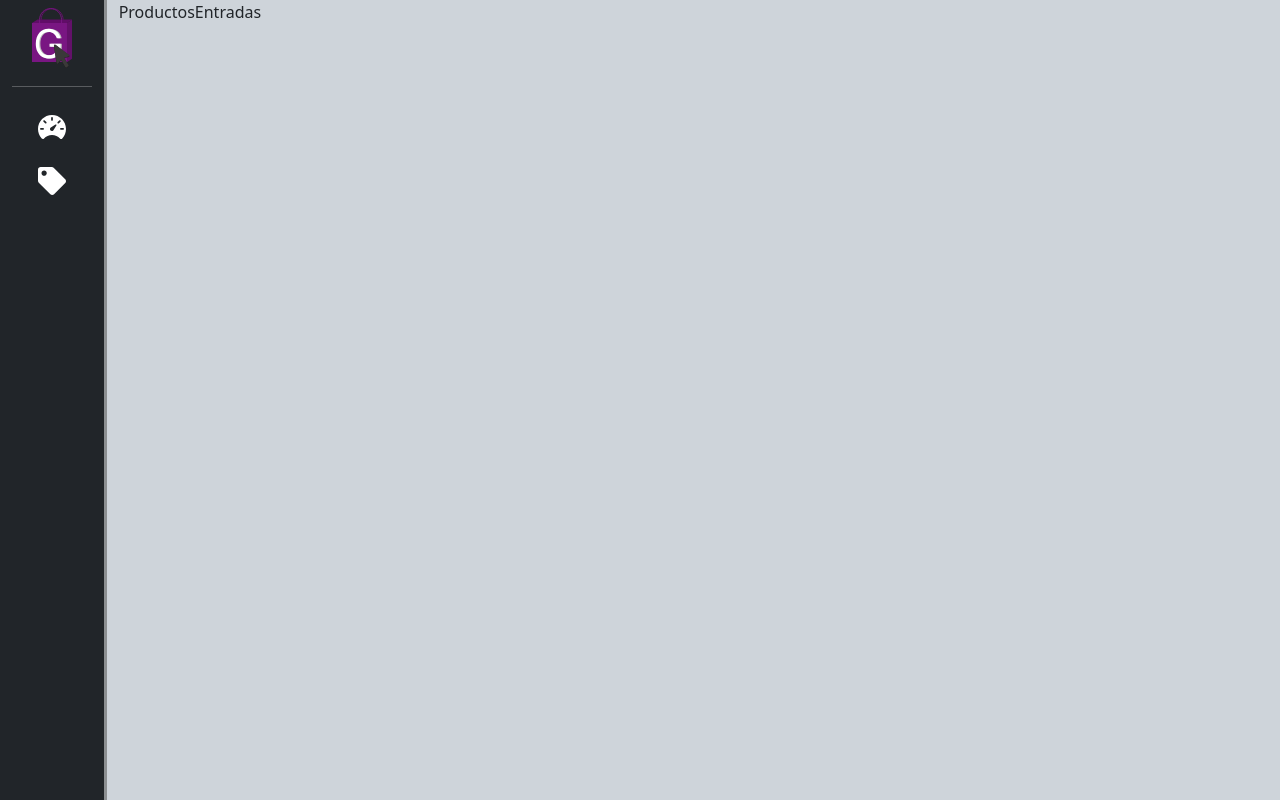
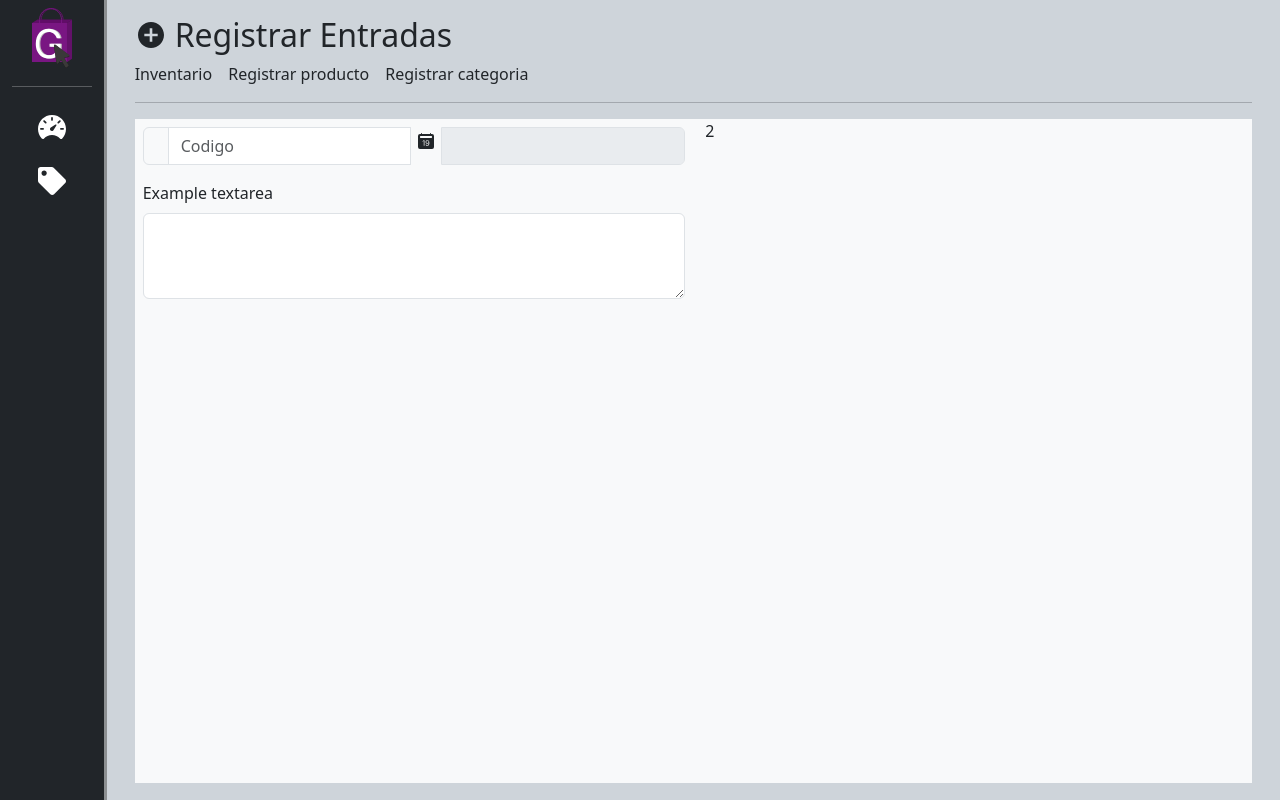
Before and after one commit to leyv4a/Gevpoint, a React (Vite) app: page /productos/entradas in a window 1280 px wide. Built offline with nearby package versions, Linux system fonts and the light colour scheme.

Commit message:
Added entry register

```diff
--- a/index.html
+++ b/index.html
@@ -2,7 +2,7 @@
 <html lang="en">
   <head>
     <meta charset="UTF-8" />
-    <link rel="icon" type="image/svg+xml" href="/vite.svg" />
+    <link rel="icon" type="image/svg+xml" href="/gevpoint.svg" />
     <meta name="viewport" content="width=device-width, initial-scale=1.0" />
     <title>Gevpoint 1.0</title>
   </head>
--- a/src/components/pages/Productos.jsx
+++ b/src/components/pages/Productos.jsx
@@ -1,21 +1,14 @@
 import React from 'react'
+import HeaderInventario from '../shared/headerInventario';
 import { FaWarehouse } from "react-icons/fa";
 import { MdEdit } from "react-icons/md";
 import { MdMiscellaneousServices } from "react-icons/md";
 
+
 function Productos() {
   return (
     <main className='m-3' style={{"height" : "83vh"}}>
-      <h2 className='d-flex align-items-center gap-2'><FaWarehouse/> Inventario</h2>
-      <nav>
-        <ul className='nav align-items-center d-flex flex-row gap-3 '>
-          {/* <li><NavLink to={"/productos/inicio"}>Inicio</NavLink></li> */}
-          <li>Registrar entrada
-          </li>
-          <li>Registrar producto</li>
-          <li>Registrar categoria</li>
-        </ul>
-      </nav>
+     <HeaderInventario isInventario={true}><FaWarehouse/>Inventario</HeaderInventario>
       <hr/>
       <div className='mt-2 bg-light h-100 overflow-y-scroll'>
         <table className="table table-striped">
--- a/src/components/pages/ProductosEntradas.jsx
+++ b/src/components/pages/ProductosEntradas.jsx
@@ -1,8 +1,48 @@
-import React from 'react'
+import {React, useState} from 'react'
+import HeaderInventario from '../shared/headerInventario';
+import { IoMdAddCircle } from "react-icons/io";
+import { BsCalendar2DateFill } from "react-icons/bs";
 
 function ProductosEntradas() {
+  const [fechaActual, setFechaActual] = useState("");
+  const [codigo, setCodigo] = useState("");
+
+  const actualizarFecha = () => {
+      var curr = new Date();
+      setFechaActual(curr);
+      ;
+  }
+
   return (
-    <div>ProductosEntradas</div>
+    <main className='m-3' style={{"height" : "83vh"}}>
+    <HeaderInventario isEntrada={true}><IoMdAddCircle/> Registrar Entradas</HeaderInventario>
+    <hr/>
+    <div className='mt-2 bg-light h-100 overflow-y-scroll'>
+      <div className='container-fluid'>
+        <div className='row'>
+          <div className='col-6 p-2'>
+          <div className="input-group mb-3">
+            <span className="input-group-text" id="basic-addon1"></span>
+            <input onChange={(e)=>{actualizarFecha(); setCodigo(e.target.value) }} type="text" className="form-control me-2" placeholder="Codigo" aria-label="codigo" aria-describedby="basic-addon1"/>
+            <label className="form-label me-2"><BsCalendar2DateFill/></label>
+            <input type='text' className="form-control" disabled id="fecha" value={codigo.length == 0 ? " " :fechaActual}></input>
+          </div>
+          <div className='mb-3'> {
+            codigo.startsWith("A") || codigo.startsWith("a") ?
+            <div><label className="form-label" >Cantidad</label>
+            <input type='number' className="form-control"/></div>
+            : " "
+          }</div>
+          <div className="mb-3">
+            <label  className="form-label">Example textarea</label>
+            <textarea className="form-control" id="exampleFormControlTextarea1" rows="3"></textarea>
+          </div>
+          </div>
+          <div className='col-6'>2</div>
+        </div>
+      </div>
+    </div>
+  </main>
   )
 }
 
--- /dev/null
+++ b/src/components/shared/HeaderInventario.jsx
@@ -0,0 +1,20 @@
+import React from 'react'
+import {Link, NavLink } from "react-router-dom";
+
+function HeaderInventario({children, isInventario, isEntrada}) {
+  return (
+    <>
+    <h2 className='d-flex align-items-center gap-2'>{children}</h2>
+    <nav>
+      <ul className='nav align-items-center d-flex flex-row gap-3 '>
+        {isInventario ? " " : <li><NavLink style={{"textDecoration": "none"}} className={"text-dark"} to={"/productos"}>Inventario</NavLink></li>}
+        {isEntrada ? " " : <li><NavLink style={{"textDecoration": "none"}} className={"text-dark"} to={"/productos/entradas"}>Registrar Entrada</NavLink></li>}
+        <li>Registrar producto</li>
+        <li>Registrar categoria</li>
+      </ul>
+    </nav>
+    </>
+  )
+}
+
+export default HeaderInventario;
```
